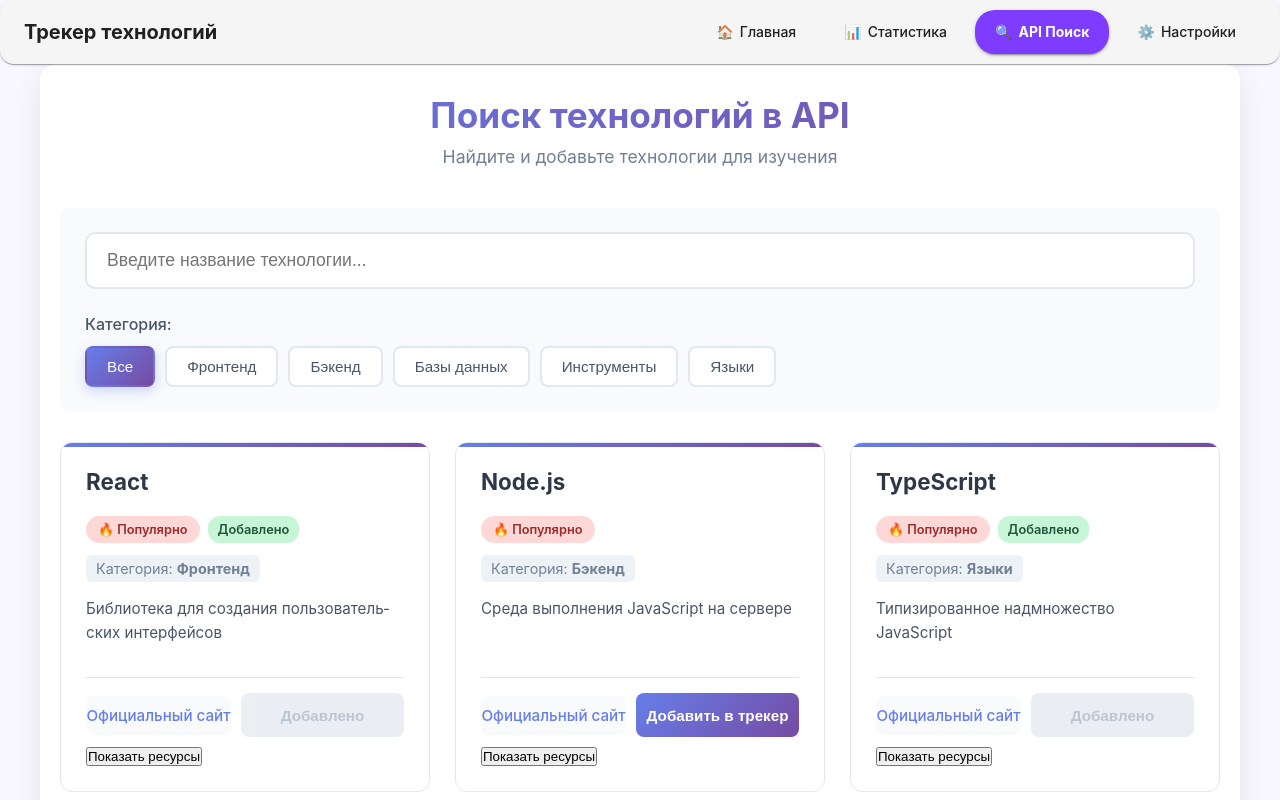
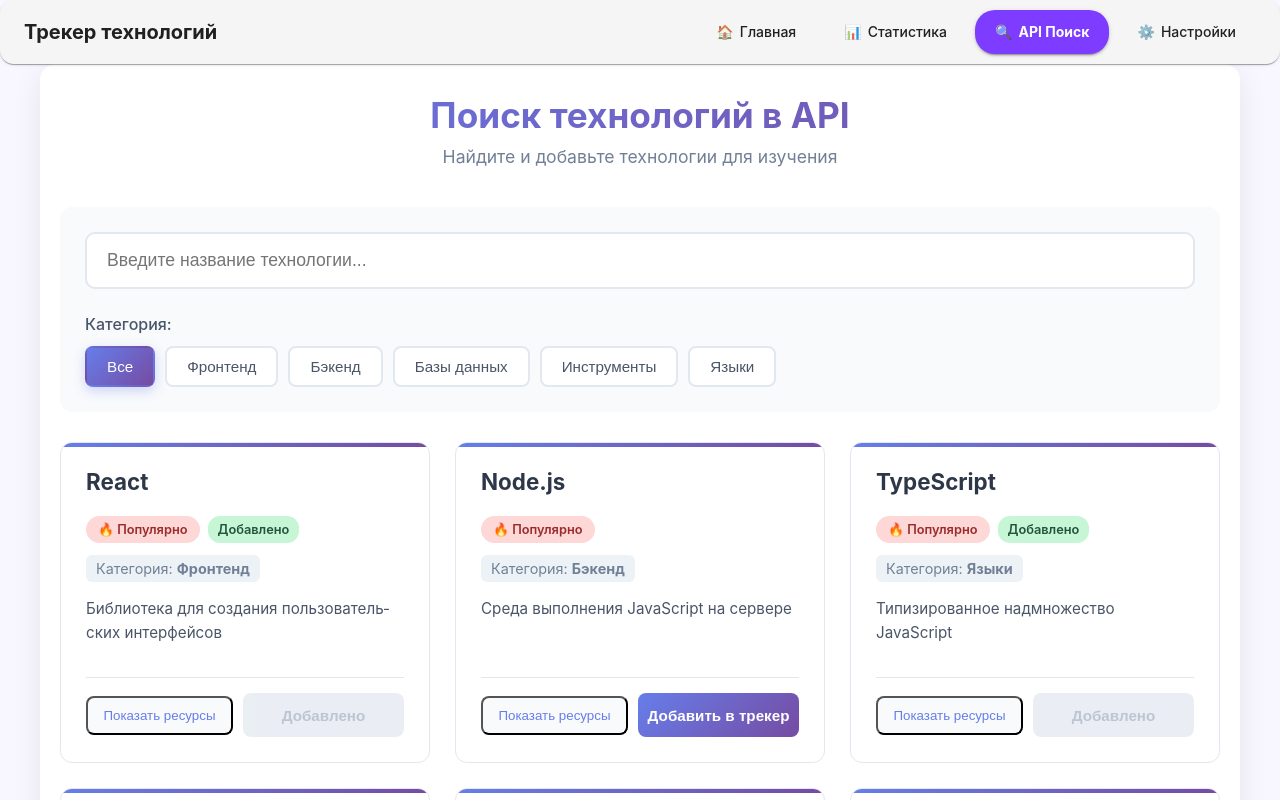
Before and after one commit to Evenysh/technology-tracker, a React (Vite) app: page /#/api-search in a window 1280 px wide. Shown: the top 800 px of the page. Built offline with nearby package versions, Linux system fonts and the light colour scheme.

Commit message:
окончание

```diff
--- a/src/components/ApiSearch.css
+++ b/src/components/ApiSearch.css
@@ -585,6 +585,8 @@
   }
 }
 
+
+
 @media (min-width: 769px) and (max-width: 1024px) {
   .results-grid {
     grid-template-columns: repeat(2, 1fr);
--- a/src/components/ApiSearch.jsx
+++ b/src/components/ApiSearch.jsx
@@ -48,17 +48,14 @@
       : `${BASE}api/technologies_en.json`;
 
   /**
-   * Загрузка списка технологий из API:
-   * - fetch к technologies_XX.json
-   * - поиск по названию/описанию
-   * - фильтр по категории
-   * - пометки, какие технологии уже добавлены в трекер
+   * Загрузка списка технологий из API
    */
   const fetchTechnologies = useCallback(
     async (query = "", category = "all") => {
       if (abortControllerRef.current) {
         abortControllerRef.current.abort();
       }
+
       const controller = new AbortController();
       abortControllerRef.current = controller;
 
@@ -98,7 +95,8 @@
         const processed = items.map((tech) => ({
           ...tech,
           isAdded:
-            addedTechnologies.has(tech.name) || technologyExists(tech.name),
+            addedTechnologies.has(tech.name) ||
+            technologyExists(tech.name),
         }));
 
         setResults(processed);
@@ -136,15 +134,13 @@
       clearTimeout(searchTimeoutRef.current);
     }
 
-    const trimmed = value.trim();
-
-    if (!trimmed) {
+    if (!value.trim()) {
       loadAllTechnologies();
       return;
     }
 
     searchTimeoutRef.current = setTimeout(() => {
-      searchTechnologies(trimmed);
+      searchTechnologies(value.trim());
     }, 600);
   };
 
@@ -164,12 +160,8 @@
 
   useEffect(() => {
     return () => {
-      if (searchTimeoutRef.current) {
-        clearTimeout(searchTimeoutRef.current);
-      }
-      if (abortControllerRef.current) {
-        abortControllerRef.current.abort();
-      }
+      if (searchTimeoutRef.current) clearTimeout(searchTimeoutRef.current);
+      if (abortControllerRef.current) abortControllerRef.current.abort();
     };
   }, []);
 
@@ -220,14 +212,25 @@
   };
 
   /**
-   * Загрузка ресурсов для конкретной технологии.
-   * Здесь главное изменение: используем BASE для корректного пути
-   * и строим имя файла по названию технологии.
+   * 🔥 Toggle-загрузка ресурсов:
+   * - повторный клик → сворачивает
+   * - если ресурсы уже есть → не грузим повторно
    */
   const loadResources = async (techName) => {
+    if (activeResourceTech === techName) {
+      setActiveResourceTech(null);
+      setResourcesError(null);
+      return;
+    }
+
+    setActiveResourceTech(techName);
+    setResourcesError(null);
+
+    if (techResources[techName]) {
+      return;
+    }
+
     setResourcesLoading(true);
-    setResourcesError(null);
-    setActiveResourceTech(techName);
 
     const filename =
       techName.toLowerCase().replace(/\.js$/, "").trim() + ".json";
@@ -236,10 +239,7 @@
 
     try {
       const response = await fetch(url);
-
-      if (!response.ok) {
-        throw new Error("Failed to load resources");
-      }
+      if (!response.ok) throw new Error("Failed to load resources");
 
       const data = await response.json();
 
@@ -320,10 +320,8 @@
         </div>
       </div>
 
-      {/* Ошибка загрузки списка технологий */}
       {error && <div className="error-message">⚠️ {error}</div>}
 
-      {/* Результаты */}
       <div className="search-results">
         <div className="results-grid">
           {results.map((tech) => (
@@ -356,14 +354,19 @@
               <p className="tech-description">{tech.description}</p>
 
               <div className="tech-actions">
-                <a
-                  href={tech.website}
-                  target="_blank"
-                  rel="noopener noreferrer"
+                <button
+                  type="button"
                   className="website-link"
+                  onClick={() => loadResources(tech.name)}
                 >
-                  {t.officialWebsite}
-                </a>
+                  {activeResourceTech === tech.name
+                    ? language === "ru"
+                      ? "Скрыть ресурсы"
+                      : "Hide resources"
+                    : language === "ru"
+                    ? "Показать ресурсы"
+                    : "Show resources"}
+                </button>
 
                 <button
                   className={`add-btn ${tech.isAdded ? "disabled" : ""}`}
@@ -376,18 +379,8 @@
                       : "Added"
                     : t.addToTracker}
                 </button>
-
-                <button
-                  className="secondary-btn"
-                  onClick={() => loadResources(tech.name)}
-                >
-                  {language === "ru"
-                    ? "Показать ресурсы"
-                    : "Show resources"}
-                </button>
               </div>
 
-              {/* Загрузка / ошибка ресурсов для конкретной технологии */}
               {activeResourceTech === tech.name && resourcesLoading && (
                 <p className="loading-small">
                   {language === "ru"
@@ -404,12 +397,9 @@
                 </p>
               )}
 
-              {/* Список ресурсов */}
-              {techResources[tech.name] && (
+              {techResources[tech.name] && activeResourceTech === tech.name && (
                 <div className="resource-list">
-                  <h5>
-                    {language === "ru" ? "Ресурсы:" : "Resources:"}
-                  </h5>
+                  <h5>{language === "ru" ? "Ресурсы:" : "Resources:"}</h5>
 
                   {techResources[tech.name].map((res, index) => (
                     <div key={index} className="resource-item">
```
